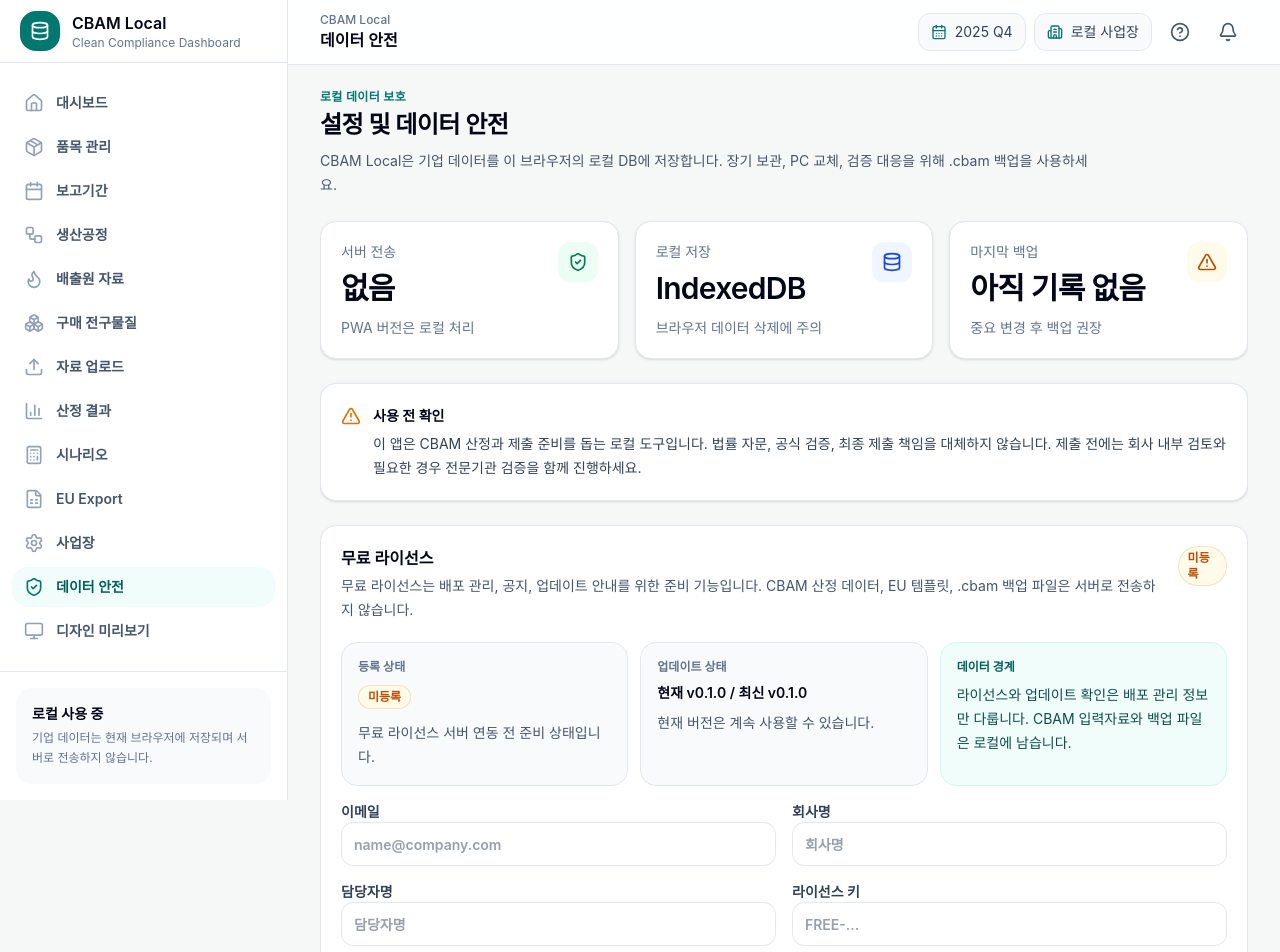
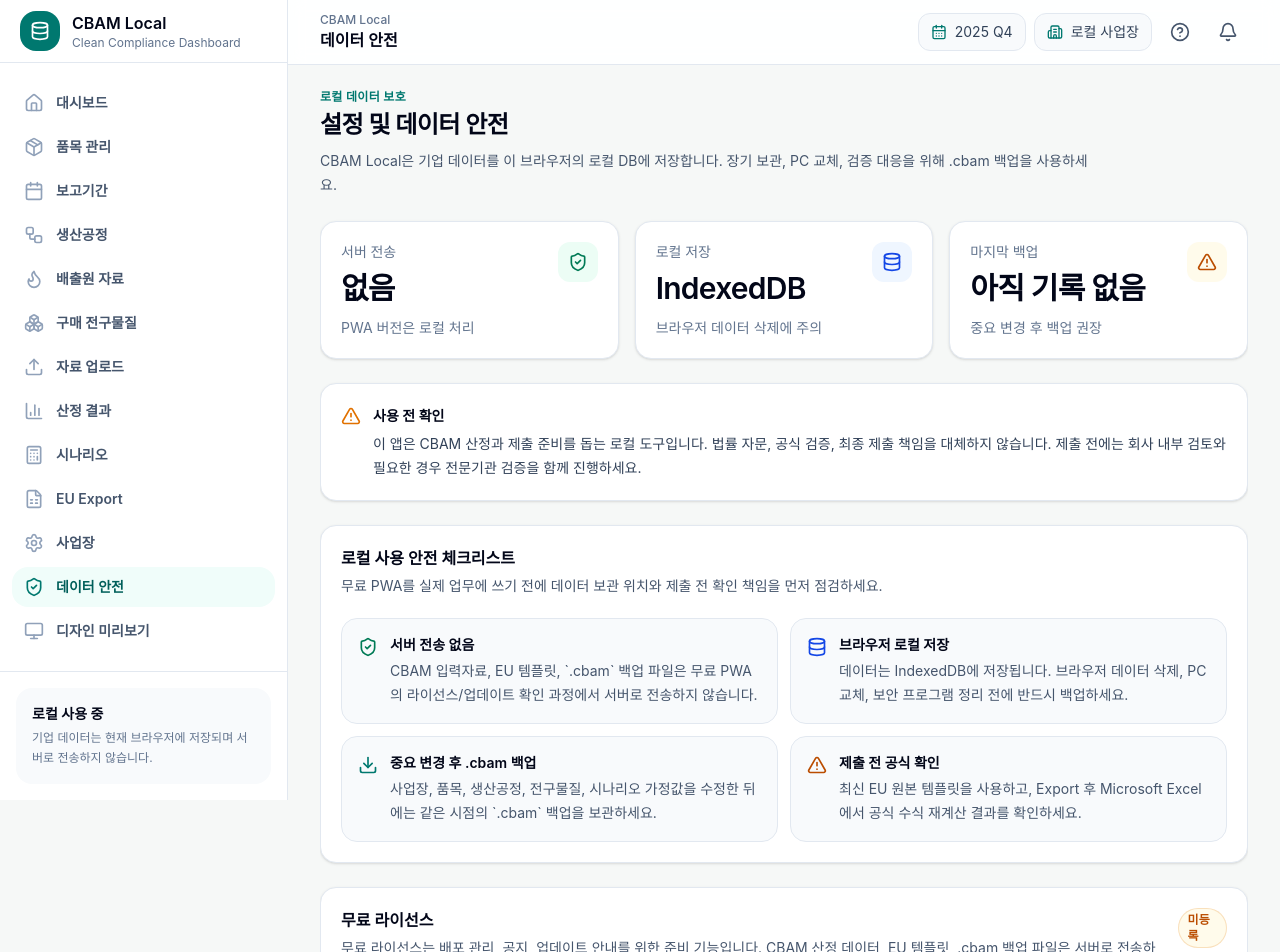
Before and after one commit to neod00/cbam-local-pwa, a Next.js app: page /settings in a window 1280 px wide. Shown: the top 952 px of the page. Built offline with nearby package versions, Linux system fonts and the light colour scheme.

Commit message:
Add settings local-use safety checklist

```diff
--- a/scripts/verify-deployment-readiness.mjs
+++ b/scripts/verify-deployment-readiness.mjs
@@ -20,9 +20,9 @@
   }
 }
 
-for (const localOnlyPath of ['CBAM_documents', 'artifacts', '.next', 'node_modules']) {
+for (const localOnlyPath of ['CBAM_documents', 'node_modules']) {
   assert.ok(
-    existsSync(localOnlyPath) || localOnlyPath === 'artifacts',
+    existsSync(localOnlyPath),
     `${localOnlyPath} check should run from the project root`
   );
 }
--- a/scripts/verify-mvp-flow.mjs
+++ b/scripts/verify-mvp-flow.mjs
@@ -80,6 +80,10 @@
 assert.ok(scenariosPage.includes('SEFA 및 CBAM 인증서 시나리오'), 'Scenarios page should show SEFA/certificate review');
 assert.ok(scenariosPage.includes('기본값 인증서 비용') && scenariosPage.includes('md:hidden'), 'Scenarios should keep a mobile card fallback for SEFA/certificate review');
 assert.ok(settingsPage.includes('법률 자문, 공식 검증, 최종 제출 책임을 대체하지 않습니다'), 'Settings should show the liability notice');
+assert.ok(settingsPage.includes('로컬 사용 안전 체크리스트'), 'Settings should show a local-use safety checklist');
+assert.ok(settingsPage.includes('브라우저 로컬 저장'), 'Settings should explain browser-local storage in the checklist');
+assert.ok(settingsPage.includes('중요 변경 후 .cbam 백업'), 'Settings should remind users to back up after important changes');
+assert.ok(settingsPage.includes('제출 전 공식 확인'), 'Settings should remind users to review the official Excel output before submission');
 assert.ok(settingsPage.includes('.cbam 백업'), 'Settings should guide backup handling');
 assert.ok(settingsPage.includes('무료 라이선스'), 'Settings should include the free license placeholder');
 assert.ok(settingsPage.includes('CBAM 산정 데이터, EU 템플릿, .cbam 백업 파일은 서버로 전송하지 않습니다'), 'Settings should explain the license data boundary');
--- a/src/app/settings/page.tsx
+++ b/src/app/settings/page.tsx
@@ -290,6 +290,58 @@
             </SectionCard>
 
             <SectionCard
+                title="로컬 사용 안전 체크리스트"
+                description="무료 PWA를 실제 업무에 쓰기 전에 데이터 보관 위치와 제출 전 확인 책임을 먼저 점검하세요."
+            >
+                <div className="grid grid-cols-1 gap-3 lg:grid-cols-2">
+                    <div className="rounded-2xl border border-slate-200 bg-slate-50 p-4">
+                        <div className="flex gap-3">
+                            <ShieldCheck className="mt-0.5 h-5 w-5 flex-none text-emerald-700" />
+                            <div>
+                                <h3 className="text-sm font-semibold text-slate-950">서버 전송 없음</h3>
+                                <p className="mt-1 text-sm leading-6 text-slate-600">
+                                    CBAM 입력자료, EU 템플릿, `.cbam` 백업 파일은 무료 PWA의 라이선스/업데이트 확인 과정에서 서버로 전송하지 않습니다.
+                                </p>
+                            </div>
+                        </div>
+                    </div>
+                    <div className="rounded-2xl border border-slate-200 bg-slate-50 p-4">
+                        <div className="flex gap-3">
+                            <Database className="mt-0.5 h-5 w-5 flex-none text-blue-700" />
+                            <div>
+                                <h3 className="text-sm font-semibold text-slate-950">브라우저 로컬 저장</h3>
+                                <p className="mt-1 text-sm leading-6 text-slate-600">
+                                    데이터는 IndexedDB에 저장됩니다. 브라우저 데이터 삭제, PC 교체, 보안 프로그램 정리 전에 반드시 백업하세요.
+                                </p>
+                            </div>
+                        </div>
+                    </div>
+                    <div className="rounded-2xl border border-slate-200 bg-slate-50 p-4">
+                        <div className="flex gap-3">
+                            <Download className="mt-0.5 h-5 w-5 flex-none text-teal-700" />
+                            <div>
+                                <h3 className="text-sm font-semibold text-slate-950">중요 변경 후 .cbam 백업</h3>
+                                <p className="mt-1 text-sm leading-6 text-slate-600">
+                                    사업장, 품목, 생산공정, 전구물질, 시나리오 가정값을 수정한 뒤에는 같은 시점의 `.cbam` 백업을 보관하세요.
+                                </p>
+                            </div>
+                        </div>
+                    </div>
+                    <div className="rounded-2xl border border-slate-200 bg-slate-50 p-4">
+                        <div className="flex gap-3">
+                            <AlertTriangle className="mt-0.5 h-5 w-5 flex-none text-amber-700" />
+                            <div>
+                                <h3 className="text-sm font-semibold text-slate-950">제출 전 공식 확인</h3>
+                                <p className="mt-1 text-sm leading-6 text-slate-600">
+                                    최신 EU 원본 템플릿을 사용하고, Export 후 Microsoft Excel에서 공식 수식 재계산 결과를 확인하세요.
+                                </p>
+                            </div>
+                        </div>
+                    </div>
+                </div>
+            </SectionCard>
+
+            <SectionCard
                 title="무료 라이선스"
                 description="무료 라이선스는 배포 관리, 공지, 업데이트 안내를 위한 준비 기능입니다. CBAM 산정 데이터, EU 템플릿, .cbam 백업 파일은 서버로 전송하지 않습니다."
                 actions={<StatusBadge tone={licenseStatus.tone}>{licenseStatus.label}</StatusBadge>}
```
Also changed, not shown: 1 other file (tests, documents, lock files or other folders).
